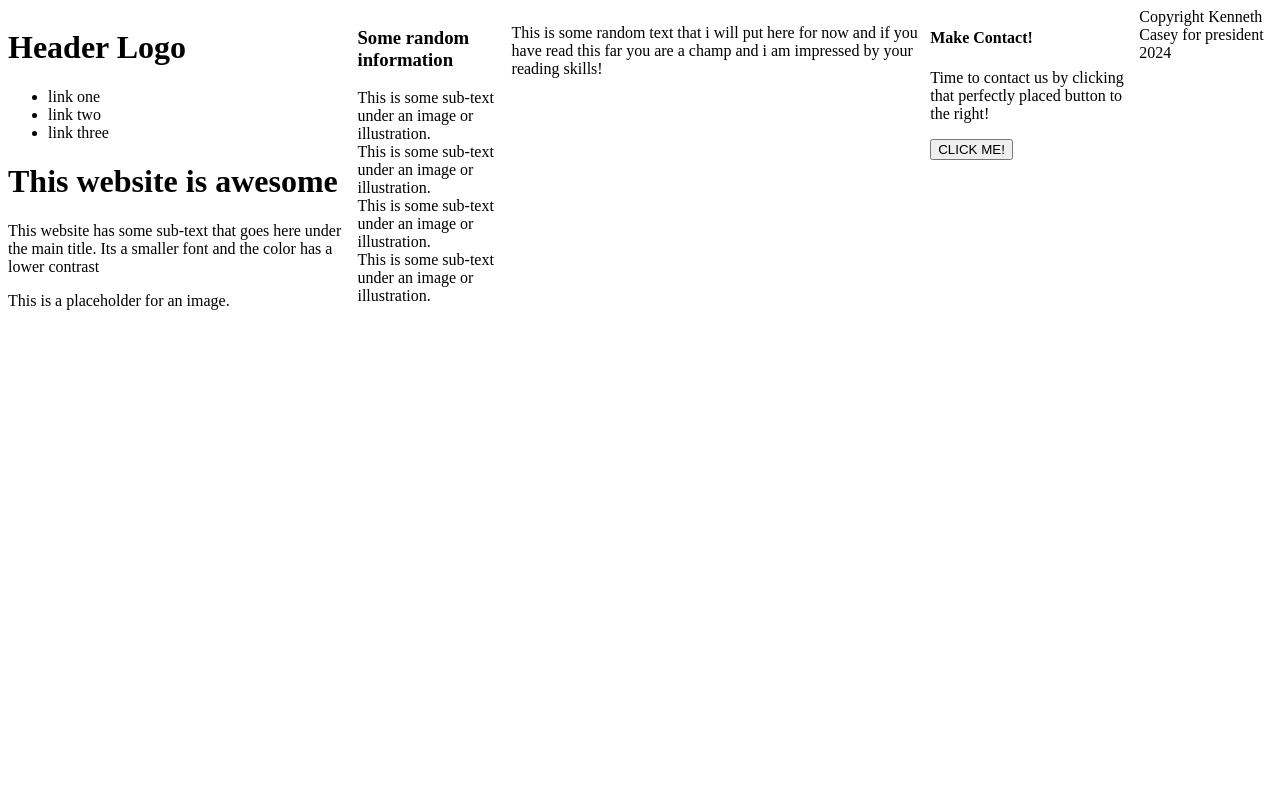
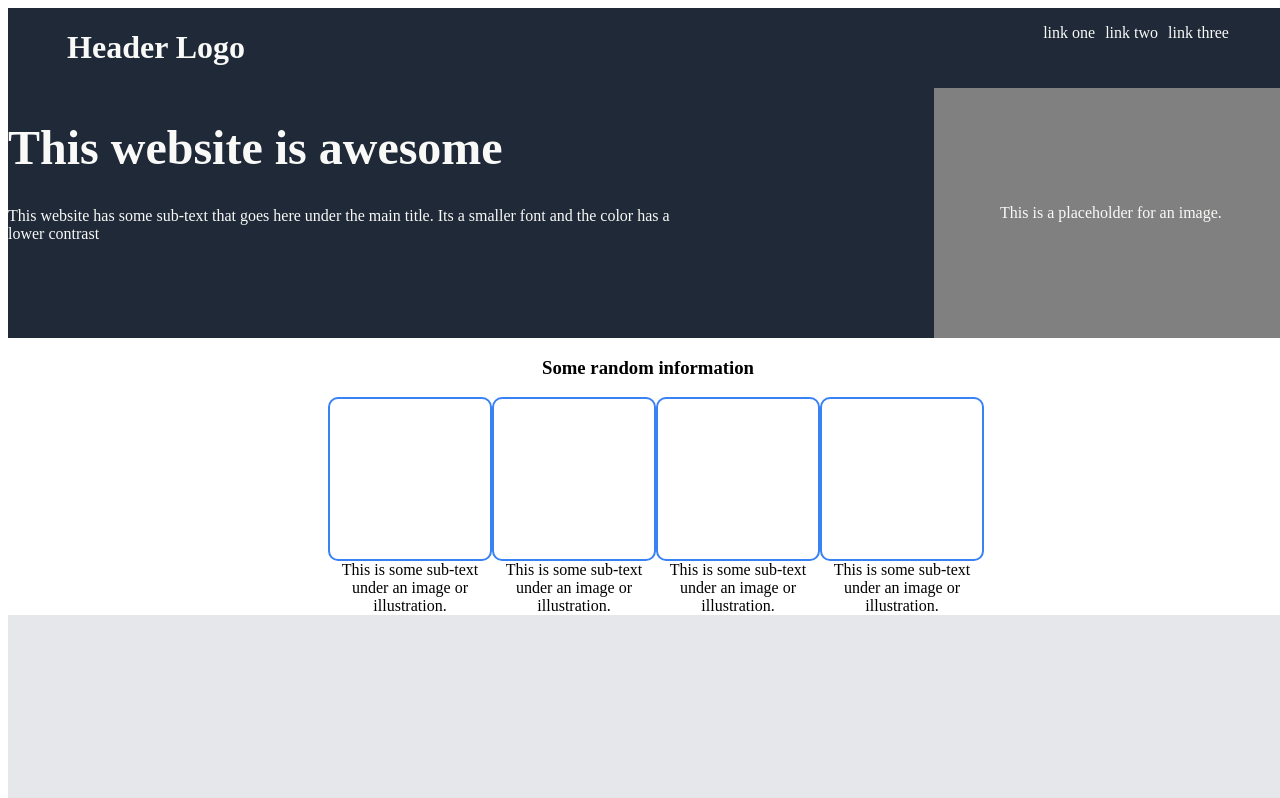
Before and after one commit to kccasey91/landing-page, a plain HTML site: page index.html in a window 1280 px wide. Shown: the top 798 px of the page. Drawn offline with Linux system fonts and the light colour scheme.

Commit message:
I completed the requirements for the project and the webpage matches the example.

```diff
--- a/styles.css
+++ b/styles.css
@@ -1,3 +1,123 @@
 body {
+    width: 100%;
+    height: 100%;
+}
+
+header {
+    background-color: #1F2937;
+    color: #f9faf8;
+}
+
+.nav {
     display: flex;
+    flex-direction: row;
+    gap: 50%;
+    justify-content: space-around;
 }
+
+ul {
+    display: flex;
+    flex-direction: row;
+    gap: 10px;
+    list-style-type: none;
+}
+
+.intro {
+    display: flex;
+    flex-direction: row;
+    gap: 20%;
+    justify-content: space-around;
+}
+
+.intro-left h1 {
+    font-size: 48px;
+    font-weight: 900;
+}
+
+.intro-right {
+    background-color: grey;
+    display: flex;
+    justify-content: center;
+    align-items: center;
+    width: 400px;
+    height: 250px;
+}
+
+.section1 {
+    width: 100%;
+    display: flex;
+    flex-direction: column;
+    align-items: center;
+    justify-content: center;
+}
+
+.container {
+    width: 50%;
+    display: flex;
+    flex-direction: row;
+}
+
+.container div {
+    display: flex;
+    flex-direction: column;
+    align-items: center;
+}
+
+.borders {
+    border: solid 2px #3882f6;
+    width: 10em;
+    height: 10em;
+    border-radius: 10px;
+}
+
+.text {
+    text-align: center;
+}
+
+.section2 {
+    font-size: 36px;
+    height: 15em;
+    background-color: #e5e7eb;
+    display: flex;
+    align-items: center;
+    justify-content: center;
+}
+
+.section2 p {
+    width: 15em;
+}
+
+.section3 {
+    height: 15em;
+    display: flex;
+    align-items: center;
+    justify-content: center;
+}
+
+.contact {
+    display: flex;
+    flex-direction: row;
+    gap: 8em;
+    background-color: #3882f6;
+    width: 45em;
+}
+
+.contact-left {
+    color: #f9faf8;
+}
+
+.contact-left, .contact-right {
+    display: flex;
+    flex-direction: column;
+    align-items: center;
+    justify-content: center;
+}
+
+footer {
+    height: 5em;
+    color: #f9faf8;
+    background-color: #1F2937;
+    display: flex;
+    align-items: center;
+    justify-content: center;
+}
```
